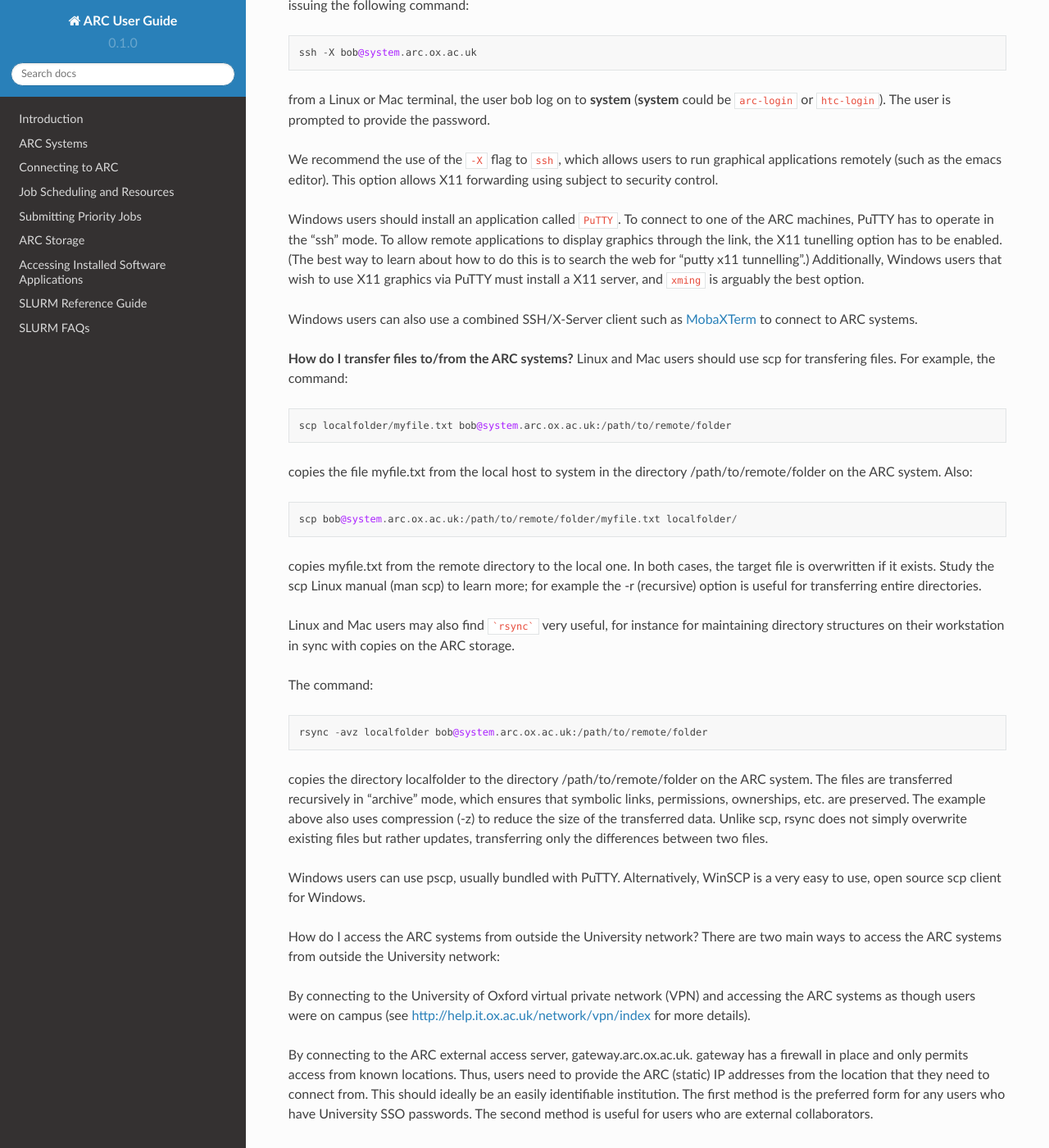
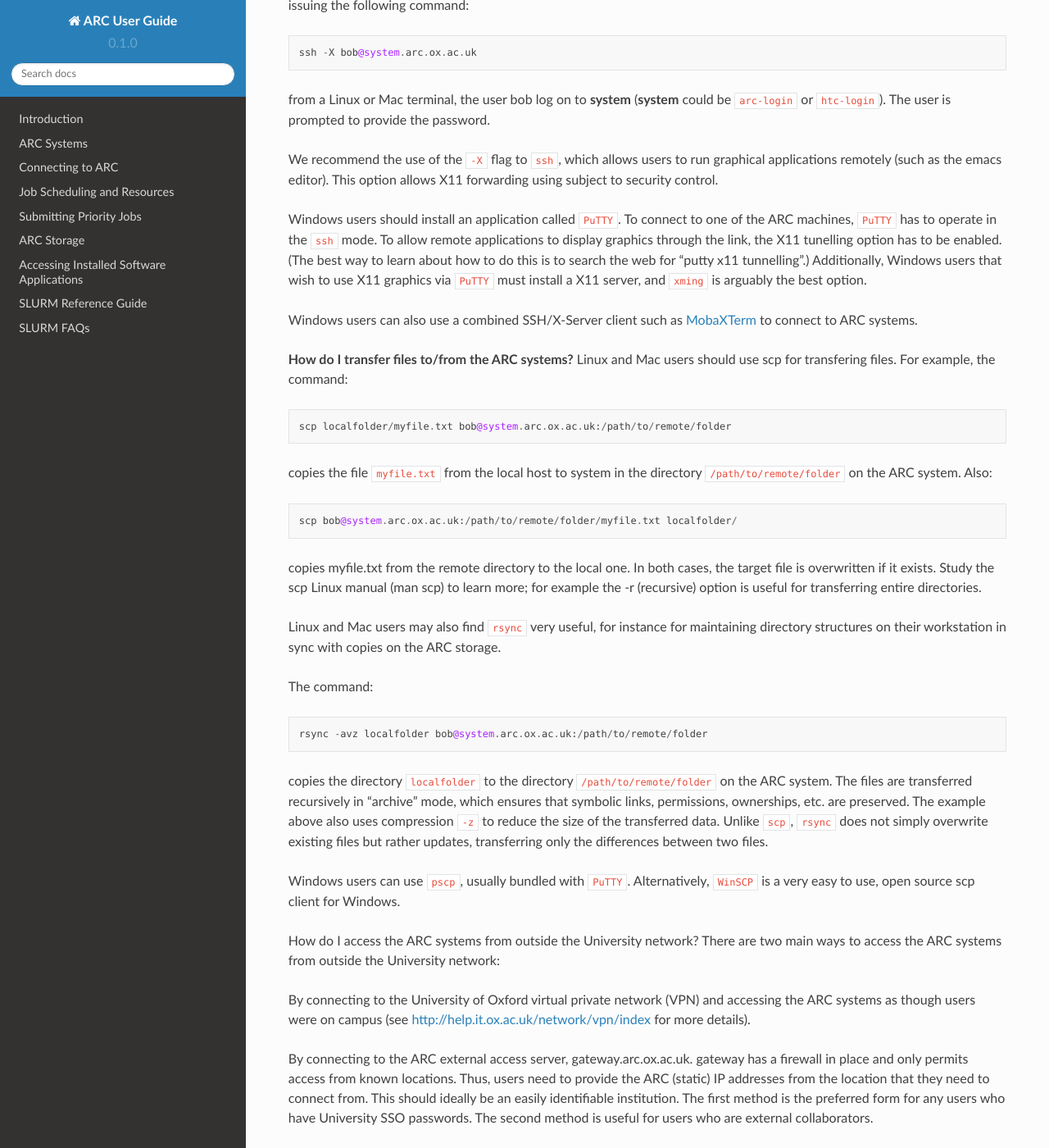
Before and after one commit to tina-friedrich/arc-user-guide, a Sphinx documentation site: the page built from docs/source/general-faq.rst, in a window 1280 px wide and 1400 px high, scrolled down 431 px. Shown: the whole window at 82% size. Built offline with Sphinx 7.4.7 and the Read the Docs theme 2.0.0, drawn with Linux system fonts in a browser that asks for light colours.

Commit message:
Update general-faq.rst

````diff
--- a/docs/source/general-faq.rst
+++ b/docs/source/general-faq.rst
@@ -23,9 +23,9 @@ from a Linux or Mac terminal, the user bob log on to **system** (**system** coul
 
 We recommend the use of the ``-X`` flag to ``ssh``, which allows users to run graphical applications remotely (such as the emacs editor).  This option allows X11 forwarding using subject to security control.
 
-Windows users should install an application called ``PuTTY``. To connect to one of the ARC machines, PuTTY has to operate in the "ssh"
+Windows users should install an application called ``PuTTY``. To connect to one of the ARC machines, ``PuTTY`` has to operate in the ``ssh``
 mode.  To allow remote applications to display graphics through the link, the X11 tunelling option has to be enabled.  (The best way to learn about how to do this
-is to search the web for "putty x11 tunnelling".)  Additionally, Windows users that wish to use X11 graphics via PuTTY must install a X11 server, and ``xming`` is arguably the best option.
+is to search the web for "putty x11 tunnelling".)  Additionally, Windows users that wish to use X11 graphics via ``PuTTY`` must install a X11 server, and ``xming`` is arguably the best option.
 
 Windows users can also use a combined SSH/X-Server client such as `MobaXTerm <https://mobaxterm.mobatek.net/>`_ to connect to ARC systems.
 
@@ -34,22 +34,22 @@ Linux and Mac users should use scp for transfering files.  For example, the comm
 
    scp localfolder/myfile.txt bob@system.arc.ox.ac.uk:/path/to/remote/folder
 
-copies the file myfile.txt from the local host to system in the directory /path/to/remote/folder on the ARC system.  Also::
+copies the file ``myfile.txt`` from the local host to system in the directory ``/path/to/remote/folder`` on the ARC system.  Also::
 
    scp bob@system.arc.ox.ac.uk:/path/to/remote/folder/myfile.txt localfolder/
 
 copies myfile.txt from the remote directory to the local one.  In both cases, the target file is overwritten if it exists.  Study the scp Linux manual (man scp)
 to learn more; for example the -r (recursive) option is useful for transferring entire directories.
 
-Linux and Mac users may also find ```rsync``` very useful, for instance for maintaining directory structures on their workstation in sync with copies on the ARC storage.
+Linux and Mac users may also find ``rsync`` very useful, for instance for maintaining directory structures on their workstation in sync with copies on the ARC storage.
 
 The command::
 
    rsync -avz localfolder bob@system.arc.ox.ac.uk:/path/to/remote/folder
 
-copies the directory localfolder to the directory /path/to/remote/folder on the ARC system. The files are transferred recursively in "archive" mode, which ensures that symbolic links, permissions, ownerships, etc. are preserved.  The example above also uses compression (-z) to reduce the size of the transferred data. Unlike scp, rsync does not simply overwrite existing files but rather updates, transferring only the differences between two files.
+copies the directory ``localfolder`` to the directory ``/path/to/remote/folder`` on the ARC system. The files are transferred recursively in "archive" mode, which ensures that symbolic links, permissions, ownerships, etc. are preserved.  The example above also uses compression ``-z`` to reduce the size of the transferred data. Unlike ``scp``, ``rsync`` does not simply overwrite existing files but rather updates, transferring only the differences between two files.
 
-Windows users can use pscp, usually bundled with PuTTY.  Alternatively, WinSCP is a very easy to use, open source scp client for Windows.
+Windows users can use ``pscp``, usually bundled with ``PuTTY``.  Alternatively, ``WinSCP`` is a very easy to use, open source scp client for Windows.
 
 
 How do I access the ARC systems from outside the University network?
````
